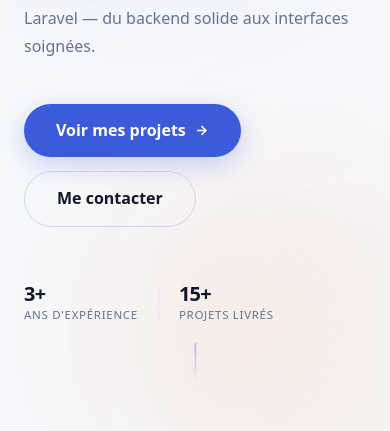
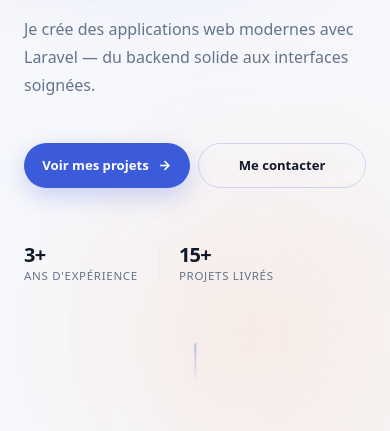
Before and after one commit to MaximeKouam/KOUAM-MAXIME-PORTFOLIO, a plain HTML site: page index.html in a window 390 px wide. Shown: the part 413-844 px from the top of the page. Drawn offline with Linux system fonts and the light colour scheme.

Commit message:
update bouttons hero

```diff
--- a/style.css
+++ b/style.css
@@ -863,7 +863,7 @@
 .hero-btns {
   display: flex;
   flex-wrap: wrap;
-  gap: 0.875rem;
+  gap: 0.75rem;
   margin-bottom: 3.5rem;
 }
 
@@ -918,6 +918,15 @@
 @media (max-width: 480px) {
   .hero-stats { gap: 1.25rem; }
   .hero-stat strong { font-size: 1.25rem; }
+  .hero-btns {
+    gap: 0.5rem;
+  }
+  .hero-btns .btn {
+    padding: 0.7rem 1.1rem;
+    font-size: 0.82rem;
+    flex: 1;
+    justify-content: center;
+  }
 }
 
 /* Dark mode */
```
